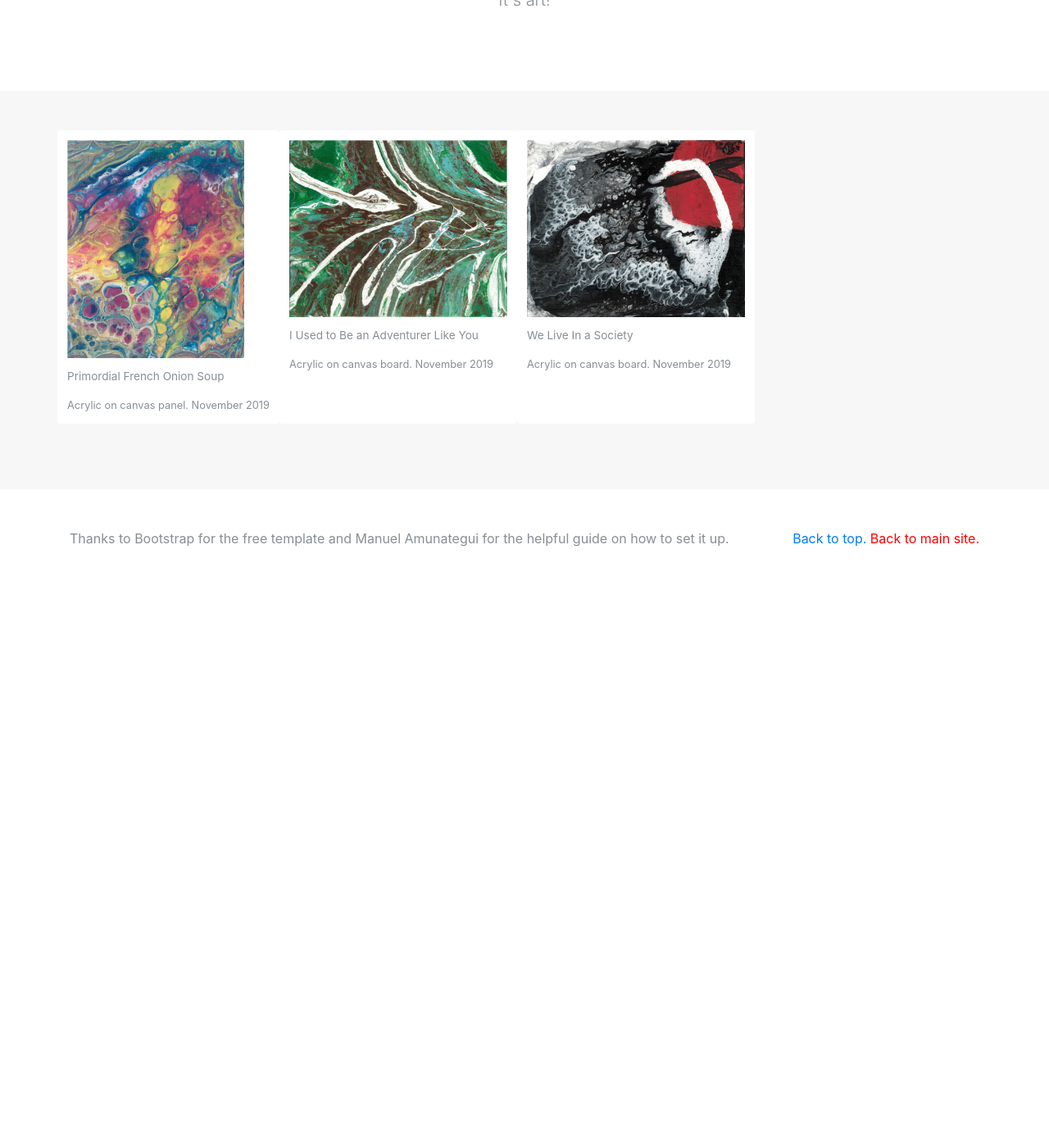
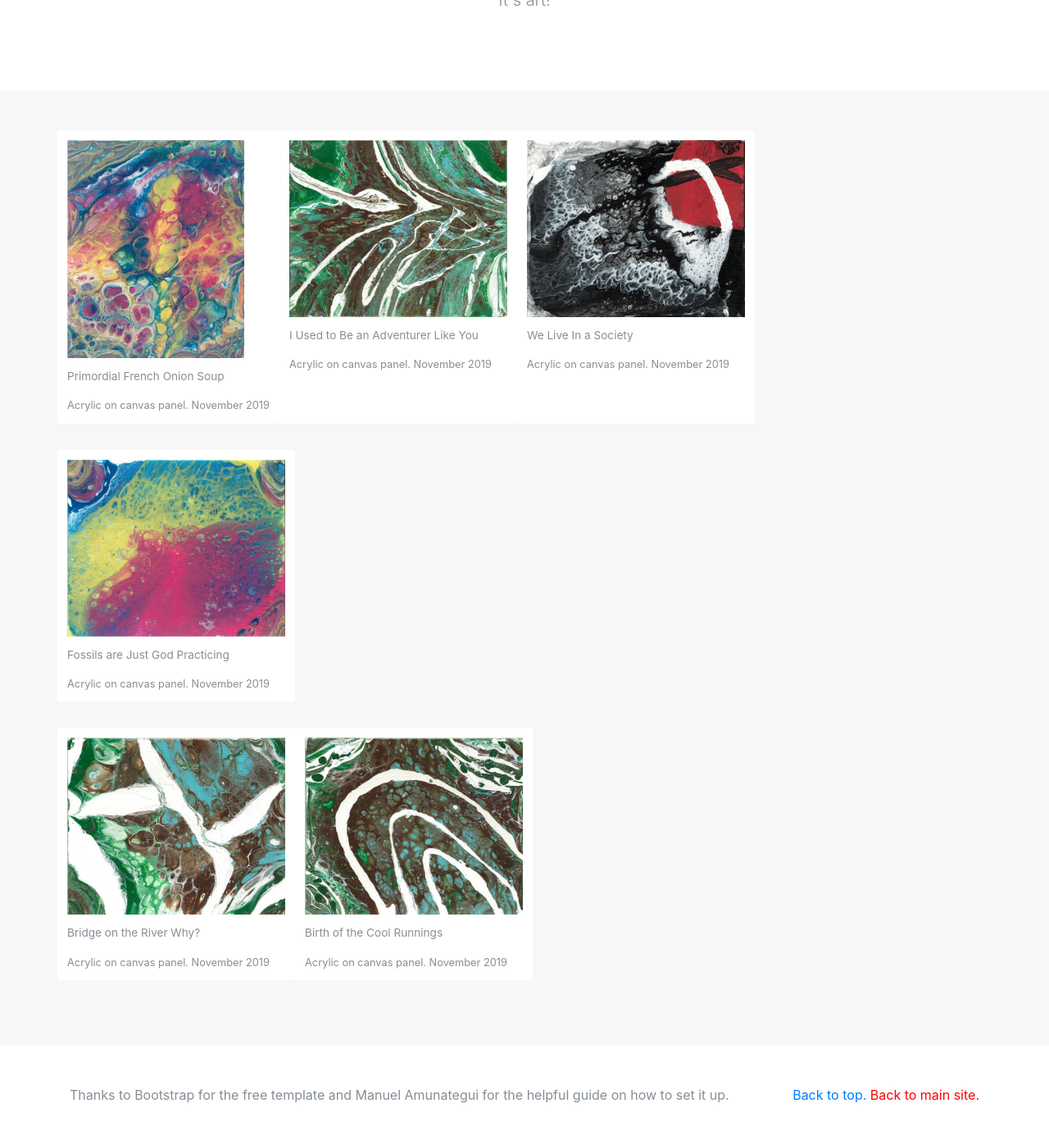
Before and after one commit to rohansmehta/rohansmehta.github.io, a Jekyll site: the page art/index.html, which Jekyll copies as it is, in a window 1280 px wide and 1400 px high, scrolled down 223 px. Shown: the top 1385 px of the window at 82% size. Built offline with Jekyll 4.4.1, drawn with Linux system fonts in a browser that asks for light colours; nearby versions of some CDN libraries; before the commit the page ends 944 px from its top, so only the background shows below that.

Commit message:
added all current images

```diff
--- a/art/index.html
+++ b/art/index.html
@@ -77,7 +77,7 @@
               <p class="card-text">I Used to Be an Adventurer Like You</p>
               <div class="d-flex justify-content-between align-items-center">
               </div>
-              <small class="text-muted">Acrylic on canvas board. November 2019</small>
+              <small class="text-muted">Acrylic on canvas panel. November 2019</small>
               <!-- <div class="btn-group">
                   <button type="button" class="btn btn-sm btn-outline-secondary">Original $Oring</button>
                   <button type="button" class="btn btn-sm btn-outline-secondary">Print $Print</button>
@@ -89,7 +89,46 @@
               <p class="card-text">We Live In a Society</p>
               <div class="d-flex justify-content-between align-items-center">
               </div>
-              <small class="text-muted">Acrylic on canvas board. November 2019</small>
+              <small class="text-muted">Acrylic on canvas panel. November 2019</small>
+              <!-- <div class="btn-group">
+                  <button type="button" class="btn btn-sm btn-outline-secondary">Original $Oring</button>
+                  <button type="button" class="btn btn-sm btn-outline-secondary">Print $Print</button>
+              </div> -->
+            </div> <!-- card -->
+            <div class="card">
+              <img src="https://github.com/rohansmehta/rohansmehta.github.io/raw/master/art/images/fossils-are-just-god-practicing.jpg" title="Need to come up with some alt text here."
+                   width="266px" height="216px" data-toggle="modal" data-target="#myModal">
+              <p class="card-text">Fossils are Just God Practicing</p>
+              <div class="d-flex justify-content-between align-items-center">
+              </div>
+              <small class="text-muted">Acrylic on canvas panel. November 2019</small>
+              <!-- <div class="btn-group">
+                  <button type="button" class="btn btn-sm btn-outline-secondary">Original $Oring</button>
+                  <button type="button" class="btn btn-sm btn-outline-secondary">Print $Print</button>
+              </div> -->
+            </div> <!-- card -->
+          </div> <!-- row -->
+
+           <div class="row">
+            <div class="card">
+              <img src="https://github.com/rohansmehta/rohansmehta.github.io/raw/master/art/images/bridge-on-the-river-why.jpg" title="Need to come up with some alt text here."
+                   width="266px" height="216px" data-toggle="modal" data-target="#myModal">
+              <p class="card-text">Bridge on the River Why?</p>
+              <div class="d-flex justify-content-between align-items-center">
+              </div>
+              <small class="text-muted">Acrylic on canvas panel. November 2019</small>
+              <!-- <div class="btn-group">
+                  <button type="button" class="btn btn-sm btn-outline-secondary">Original $Oring</button>
+                  <button type="button" class="btn btn-sm btn-outline-secondary">Print $Print</button>
+              </div> -->
+            </div> <!-- card -->
+            <div class="card">
+              <img src="https://github.com/rohansmehta/rohansmehta.github.io/raw/master/art/images/birth-of-the-cool-runnings.jpg" title="Need to come up with some alt text here."
+                   width="266px" height="216px" data-toggle="modal" data-target="#myModal">
+              <p class="card-text">Birth of the Cool Runnings</p>
+              <div class="d-flex justify-content-between align-items-center">
+              </div>
+              <small class="text-muted">Acrylic on canvas panel. November 2019</small>
               <!-- <div class="btn-group">
                   <button type="button" class="btn btn-sm btn-outline-secondary">Original $Oring</button>
                   <button type="button" class="btn btn-sm btn-outline-secondary">Print $Print</button>
```
